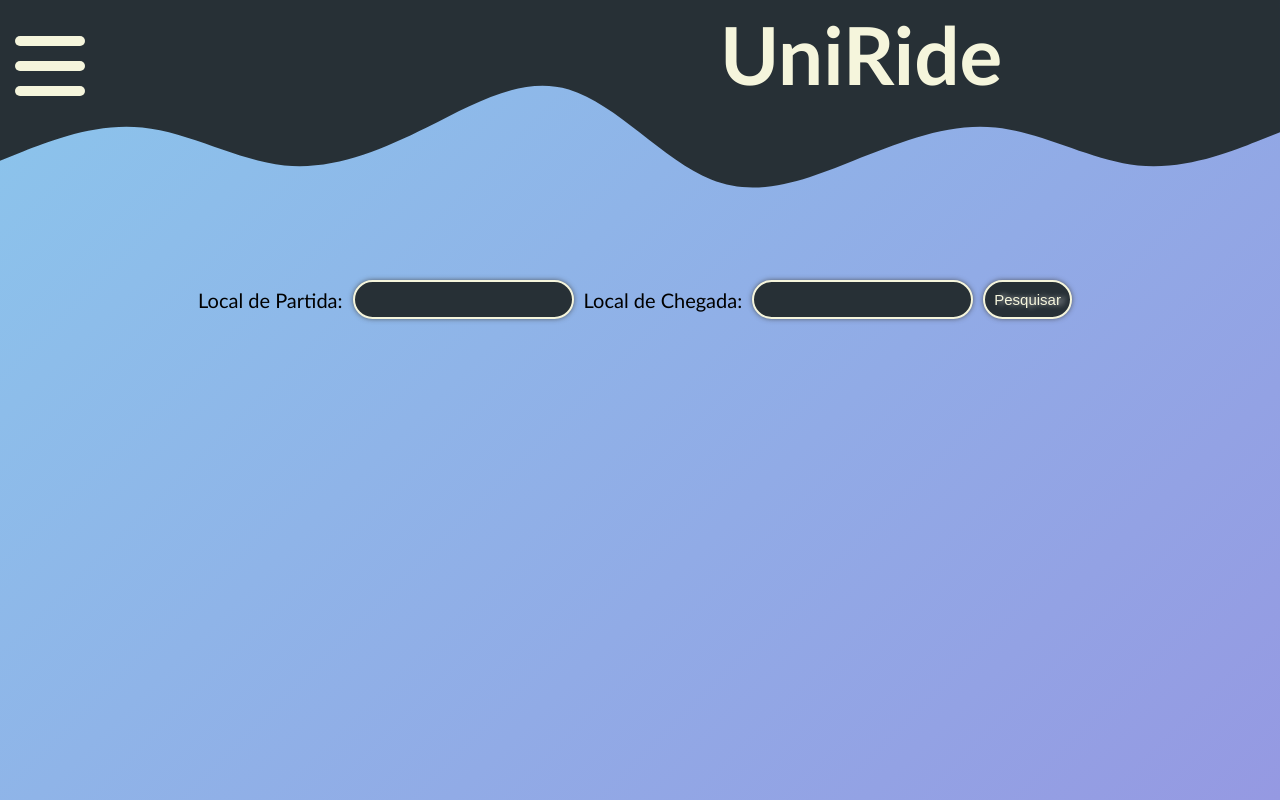
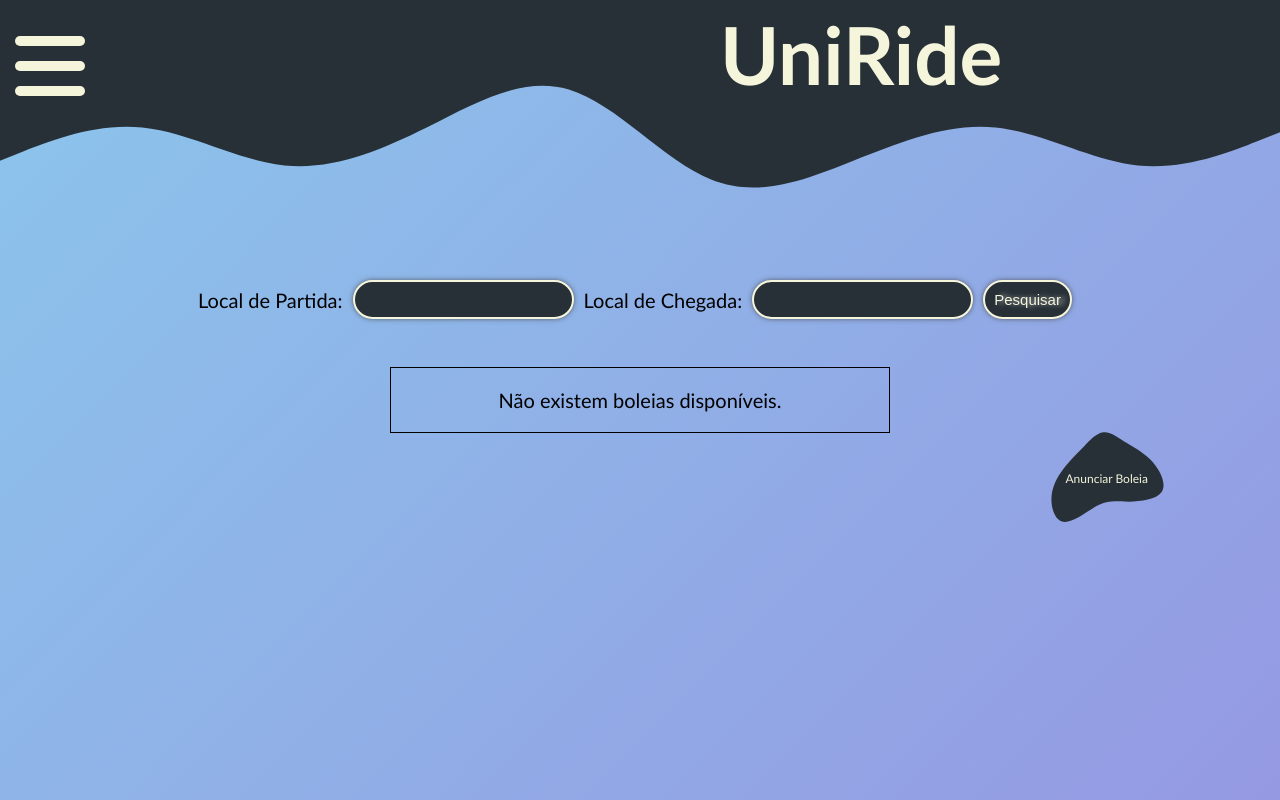
Before and after one commit to quintasmatheus/ProjetoDiamTEST, a Django app: page / in a window 1280 px wide. Run offline with Django 4.2, Linux system fonts and the light colour scheme; some libraries are stand-ins or nearby versions.

Commit message:
updates, problemas a carregar anuncios para a tabela

```diff
--- a/DiamFinal/MyApp/static/MyApp/scripts.js
+++ b/DiamFinal/MyApp/static/MyApp/scripts.js
@@ -80,3 +80,22 @@ hamMenu.addEventListener('click', ()=>{
   offScreenMenu.classList.toggle('active');
   articleZIndex.classList.toggle('active');
 } )
+
+const table = document.querySelector('#anuncios_table table');
+const tbody = document.querySelector('#anuncios_table tbody');
+
+// Função para ajustar a altura da tabela
+function ajustarAlturaTabela() {
+  if (table && tbody) {
+    // Altura da tabela é a altura do tbody
+    const alturaTabela = tbody.offsetHeight;
+    // Ajusta a altura da tabela
+    table.style.height = `${alturaTabela}px`;
+  }
+}
+
+// Chama a função quando a página carrega
+window.addEventListener('load', ajustarAlturaTabela);
+
+// Chama a função sempre que a página é redimensionada
+window.addEventListener('resize', ajustarAlturaTabela);
--- a/DiamFinal/MyApp/static/MyApp/styles.css
+++ b/DiamFinal/MyApp/static/MyApp/styles.css
@@ -9,8 +9,6 @@ body{
     background-image: linear-gradient(135deg, #8BC6EC 0%, #9599E2 100%);
     font-family: "Candara";
     min-height: 100vh;
-     overflow-x: hidden;
-    overflow-y: hidden;
 }
 /* nav bar*/
 nav{
@@ -236,9 +234,6 @@ label, input, button {
 .search_label{
     font-size:20px;
 }
-.search_inputs:focus{
-    outline: none;
-}
 
 #search_button{
      padding: 9px;
@@ -252,3 +247,52 @@ label, input, button {
      box-shadow: 0px 0px 5px rgba(66,66,66,.75);
      text-shadow: 5px 0px 5px rgba(255,255,255,.60);
 }
+
+/* blop */
+#blop{
+     width: 150px;
+    height: 150px;
+    position: absolute;
+    top: 50%;
+    right: 8%;
+}
+
+
+#anunciar:hover{
+    font-size: 19px;
+    box-shadow: 0px 0px 5px rgba(66,66,66,.75);
+     text-shadow: 5px 0px 5px rgba(255,255,255,.60);
+}
+
+/* anuncios table*/
+
+#anuncios_table {
+  border: 1px solid black;
+  width: 500px;
+  position: absolute;
+  top: 50%;
+  left: 50%;
+  transform: translate(-50%, -50%);
+}
+
+#anuncios_table table {
+  width: 100%;
+  border-collapse: collapse;
+}
+
+#anuncios_table th,
+#anuncios_table td {
+  border: 1px solid black;
+  padding: 0.5em;
+  text-align: center;
+}
+
+#anuncios_table th {
+  background-color: #ccc;
+}
+
+#anuncios_table p {
+  text-align: center;
+  font-size: 20px;
+  margin-top: 7em;
+}
--- a/DiamFinal/MyApp/templates/MyApp/index.html
+++ b/DiamFinal/MyApp/templates/MyApp/index.html
@@ -26,7 +26,7 @@
     </div>
    <!-- img id="navbar-button" src="{% static 'media/navigation-bar.png' %}" /> -->
 </nav>
-{% block content %} <!--colocar extends nas outras páginas, na primeira linha do html -->
+
     <section class="searchBar">
         <form class="searchBar">
             <label class="search_label" for="partida">Local de Partida:</label>
@@ -39,9 +39,48 @@
         </form>
     </section>
 
-    <section class="anunciarRide">
+{% block content %}
+<section id="anuncios_table">
+    {% if boleias %}
+        <table>
+            <thead>
+                <tr>
+                    <th>Partida</th>
+                    <th>Chegada</th>
+                    <th>Horário</th>
+                    <th>Preço</th>
+                    <th>Vagas</th>
+                    <th>Detalhes</th>
+                </tr>
+            </thead>
+            <tbody>
+                {% for boleia in boleias %}
+                    <tr>
+                        <td>{{ boleia.partida }}</td>
+                        <td>{{ boleia.chegada }}</td>
+                        <td>{{ boleia.horario }}</td>
+                        <td>{{ boleia.preco }}</td>
+                        <td>{{ boleia.vagas }}</td>
+                        <td>{{ boleia.detalhes }}</td>
+                    </tr>
+                {% endfor %}
+            </tbody>
+        </table>
+    {% else %}
+        <p style="text-align: center; font-size: 20px; margin-top: 1em; margin-bottom: 1em;">Não existem boleias disponíveis.</p>
+    {% endif %}
+</section>
 
-    </section>
+ <!--colocar extends nas outras páginas, na primeira linha do html -->
+    <svg id="blop" viewBox="0 0 200 200" xmlns="http://www.w3.org/2000/svg">
+  <g>
+    <path fill="#273036" d="M31.8,-42.6C43.3,-35.4,56.1,-28.9,66.5,-16.9C76.9,-4.8,85,12.7,78.2,22.8C71.3,32.9,49.6,35.6,34,35.5C18.5,35.5,9.3,32.7,-5.1,39.7C-19.4,46.7,-38.9,63.5,-51.6,62.6C-64.2,61.8,-70.1,43.2,-68.5,27.2C-66.9,11.2,-57.7,-2.3,-49.5,-12.5C-41.2,-22.6,-33.8,-29.5,-25.7,-37.8C-17.6,-46.2,-8.8,-56,0.7,-57C10.1,-57.9,20.3,-49.9,31.8,-42.6Z" transform="translate(100 100)" />
+    <a href="#">
+      <text id="anunciar" x="50" y="110" fill="#F5F5DC">Anunciar Boleia</text>
+    </a>
+  </g>
+</svg>
+
 {% endblock %}
 <script src="{% static 'MyApp/scripts.js' %}" type="application/javascript"></script>
 </body>
--- a/DiamFinal/MyApp/urls.py
+++ b/DiamFinal/MyApp/urls.py
@@ -1,7 +1,9 @@
 from django.contrib import admin
 from django.urls import path, include
 from . import views
+from .views import boleias
 
 urlpatterns = [
     path('', views.home, name='home'),
+    path('', views.boleias, name='boleias'),
 ]
--- a/DiamFinal/MyApp/views.py
+++ b/DiamFinal/MyApp/views.py
@@ -1,9 +1,17 @@
 from django.shortcuts import render
 from django.http import HttpResponse
 from django.template import loader
+from .models import Boleia
 
 # Create your views here.
 
 def home(request):
     template = loader.get_template('MyApp/index.html')
     return HttpResponse(template.render())
+
+def boleias(request):
+    # consulta a base de dados para obter as boleias
+    boleias = Boleia.objects.all()
+
+    # renderiza a página HTML com as boleias
+    return render(request, 'index.html', {'boleias': boleias})
```
Also changed, not shown: DiamFinal/MyApp/models.py (+8 -0 lines), DiamFinal/MyApp/templates/MyApp/boleias.html (added, +10 -0 lines), DiamFinal/db.sqlite3.
